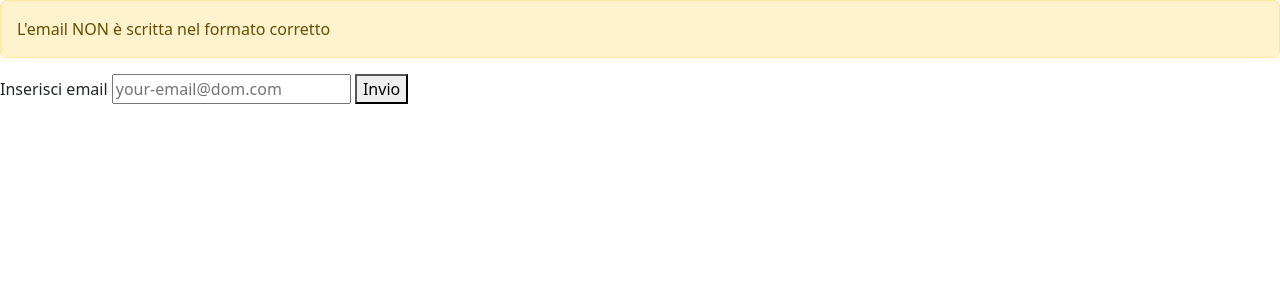
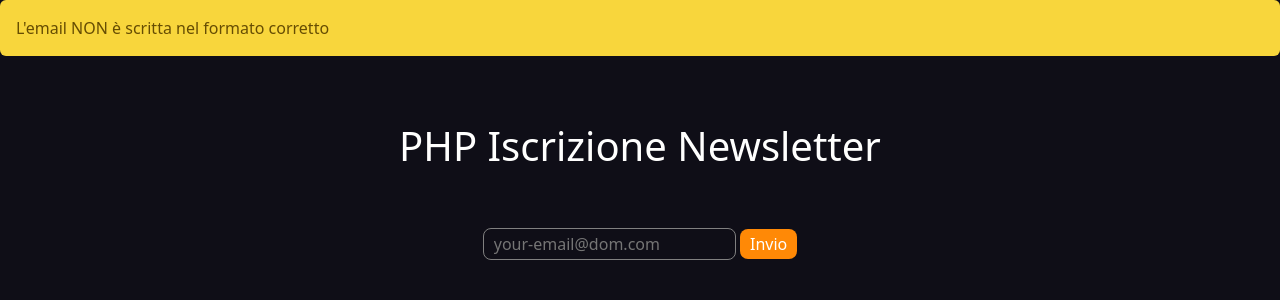
Before and after one commit to JohnQuimson/php-iscrizione-newsletter, a PHP site: page /?email=1 in a window 1280 px wide. Shown: the top 300 px of the page. Run offline with PHP 8.4, Linux system fonts and the light colour scheme.

Commit message:
feat: style

```diff
--- /dev/null
+++ b/css/style.css
@@ -0,0 +1,40 @@
+body {
+  background-color: #0f0e17;
+  color: #fffffe;
+}
+
+h1 {
+  text-align: center;
+  padding: 50px 0;
+}
+
+.container {
+  display: flex;
+  justify-content: center;
+}
+
+input {
+  background-color: transparent;
+  border: 1px solid grey;
+  border-radius: 8px;
+  padding: 3px 10px;
+  color: #ff8906;
+}
+
+button {
+  background-color: #ff8906;
+  border: none;
+  border-radius: 8px;
+  padding: 3px 10px;
+  color: white;
+}
+
+.alert-success {
+  background-color: rgb(49, 170, 49);
+  border: none;
+}
+
+.alert-warning {
+  background-color: rgb(248, 214, 60);
+  border: none;
+}
--- a/index.php
+++ b/index.php
@@ -10,13 +10,17 @@
   <link href="https://cdn.jsdelivr.net/npm/bootstrap@5.3.2/dist/css/bootstrap.min.css" rel="stylesheet" integrity="sha384-T3c6CoIi6uLrA9TneNEoa7RxnatzjcDSCmG1MXxSR1GAsXEV/Dwwykc2MPK8M2HN" crossorigin="anonymous">
   <!-- Bootstrap CSS -->
 
+  <!-- My CSS -->
+  <link rel="stylesheet" href="css/style.css">
+  <!-- My CSS -->
+
 </head>
 
 <?php
 require_once __DIR__ . '/function.php';
 ?>
 
-<body>
+
 
 <!-- Success alert -->
 <?php
@@ -40,18 +44,18 @@ require_once __DIR__ . '/function.php';
 endif;
 ?>
 
+<body>
+  <h1>PHP Iscrizione Newsletter</h1>
+
   <!-- FORM -->
   <main>
+    <div class="container">
       <form action="index.php" method="GET">
-      <label for="email">Inserisci email</label>
         <input type="text" name="email" id="email" placeholder="your-email@dom.com">
         <button type="submit">Invio</button>
+      </form>
+    </div>
 
-
-
-
-
-    </form>
   </main>
 
 </body>
```
Lines whose indentation alone changed are shown as unchanged.
